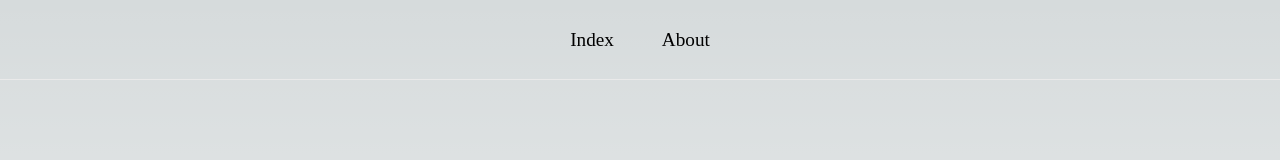
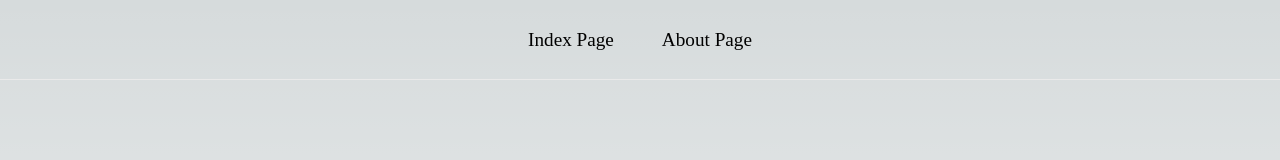
Before and after one commit to Kenta11125/study-react-app, a Next.js app: page / in a window 1280 px wide. Shown: the top 160 px of the page. Built offline with nearby package versions, Linux system fonts and the light colour scheme.

Commit message:
♻️ 名前変更

```diff
--- a/src/components/Header/index.jsx
+++ b/src/components/Header/index.jsx
@@ -8,10 +8,10 @@ export function Header(props) {
   return (
     <header className={classes.header}>
         <Link href="/" legacyBehavior>
-            <a className={classes.anchor}>Index</a>
+            <a className={classes.anchor}>Index Page</a>
         </Link>
         <Link href="/about" legacyBehavior>
-        <a className={classes.anchor}>About</a>
+            <a className={classes.anchor}>About Page</a>
         </Link>
     </header>
   )
```
